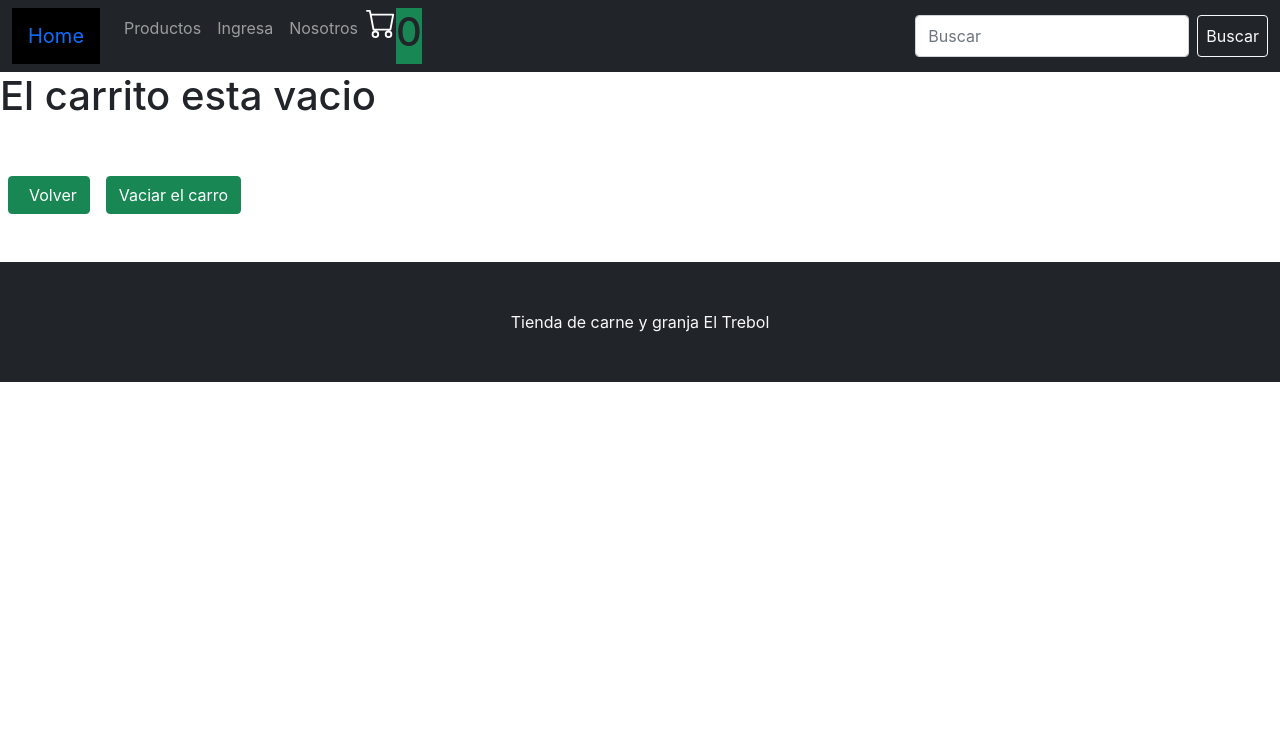
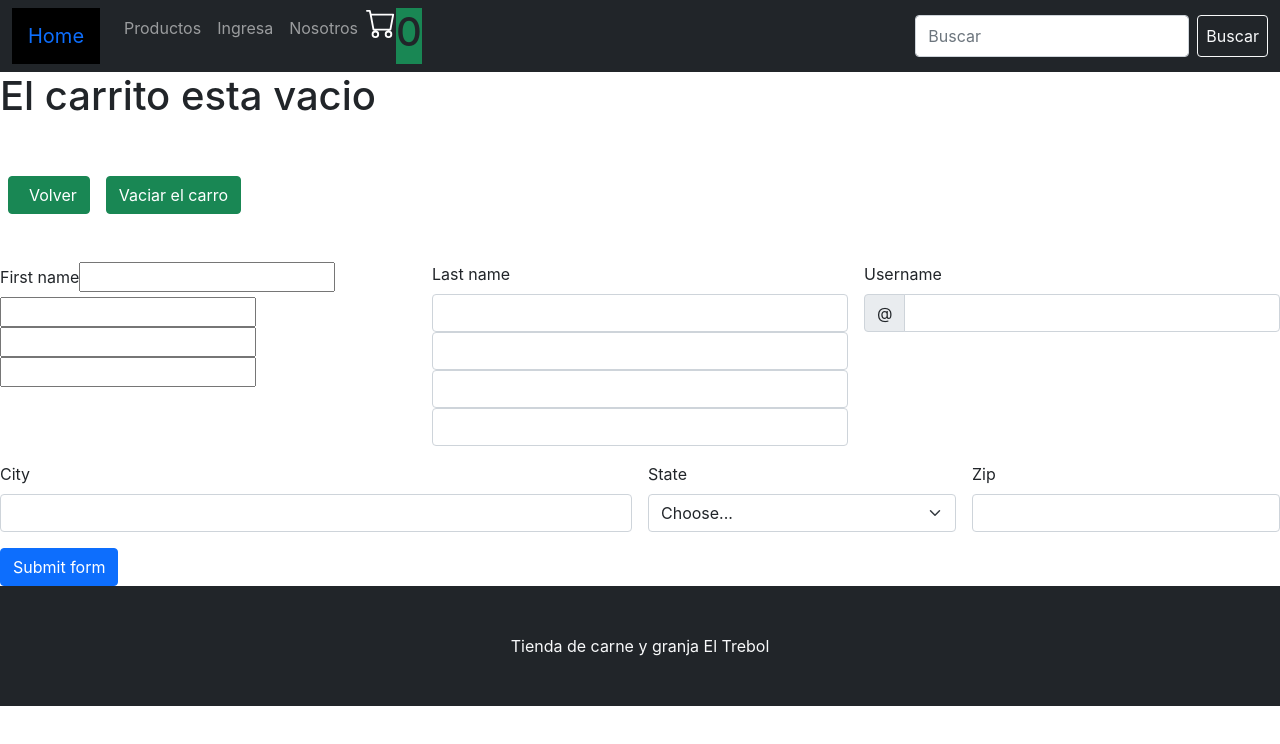
Before and after one commit to Gonzalomartinisa/eltrebolecomerce, a React (Create React App) app: page /CartContext in a window 1280 px wide. Shown: the top 744 px of the page. Built offline with nearby package versions, Linux system fonts and the light colour scheme.

Commit message:
Firebase2

```diff
--- a/src/Views/Carrito/CartContext.jsx
+++ b/src/Views/Carrito/CartContext.jsx
@@ -1,7 +1,7 @@
 import React, { useContext } from 'react'
 import { GlobalContext } from '../../context/GlobalStateContext'
 import { Link } from 'react-router-dom';
-import ItemCount from '../../componentes/ItemCount/ItemCount';
+import Formulario from '../../componentes/Formulario/Formulario';
 
 const CartContext = () => {
 
@@ -32,7 +32,11 @@ const CartContext = () => {
      ) : <h1>El carrito esta vacio </h1>}
     <Link className="btn btn-success my-5 m-2" to="/"><i className="mx-1 bi bi-arrow-left"></i>Volver</Link>
     <button onClick={() => clear(carrito)} className='btn btn-success my-5 m-2'>Vaciar el carro</button>
+
+    <Formulario carrito={carrito}/>
       </>
+
+
   )
 }
 
--- /dev/null
+++ b/src/componentes/Formulario/Formulario.jsx
@@ -0,0 +1,106 @@
+import React from 'react'
+import { useState } from 'react';
+import CartContext from '../../Views/Carrito/CartContext';
+import db from '../../service/firebase'
+import { collection, doc, getDoc, getDocs, getFirestore, orderBy } from 'firebase/firestore'
+import { keyboard } from '@testing-library/user-event/dist/keyboard';
+const Formulario = ({total, carrito}) => {
+
+    // const {limpiarCarrito} = CartContext();
+    // const {fetchGenerateTicket} = useFirebase();
+
+    const [formulario, setFormulario] = useState({
+        buyer: {
+            nombre: "",
+            email: "",
+            apellido: "",
+            telefono: "",
+        },
+        total: total,
+        items: carrito,
+    })
+
+    const [error, setError] = useState({});
+
+    const {buyer: {nombre, email, apellido, telefono}} = formulario;
+
+    const handleChange = (e) => {
+      const {name, value} = e.target;
+         setFormulario({
+           ...formulario,
+           buyer: {...formulario.buyer,
+          [name]: value,
+          }
+         })
+    }
+
+  return (
+    <form class="row g-3 needs-validation" novalidate>
+    <div class="col-md-4 position-relative">
+      <label for="validationTooltip01" class="form-label">First name</label>
+      {Object.keys(formulario.buyer).map((key, index) =>(
+      <input
+      type="email"
+      className={`form-control"}`}
+      id="email"
+      aria-describedby="emailHelp"
+      value={key.value}
+      onChange={handleChange}
+      required
+    />
+      ))}
+      <div class="valid-tooltip">
+        Looks good!
+      </div>
+    </div>
+    <div class="col-md-4 position-relative">
+      <label for="validationTooltip02" class="form-label">Last name</label>
+      {Object.keys(formulario.buyer).map((key, index) =>(
+      <input type="text" class="form-control" id={nombre} key={index} value={nombre} onChange={handleChange} required/>
+      ))}
+      <div class="valid-tooltip">
+        Looks good!
+      </div>
+    </div>
+    <div class="col-md-4 position-relative">
+      <label for="validationTooltipUsername" class="form-label">Username</label>
+      <div class="input-group has-validation">
+        <span class="input-group-text" id="validationTooltipUsernamePrepend">@</span>
+        <input type="text" class="form-control" id="validationTooltipUsername" aria-describedby="validationTooltipUsernamePrepend" required/>
+        <div class="invalid-tooltip">
+          Please choose a unique and valid username.
+        </div>
+      </div>
+    </div>
+    <div class="col-md-6 position-relative">
+      <label for="validationTooltip03" class="form-label">City</label>
+      <input type="text" class="form-control" id="validationTooltip03" required/>
+      <div class="invalid-tooltip">
+        Please provide a valid city.
+      </div>
+    </div>
+    <div class="col-md-3 position-relative">
+      <label for="validationTooltip04" class="form-label">State</label>
+      <select class="form-select" id="validationTooltip04" required>
+        <option selected disabled value="">Choose...</option>
+        <option>...</option>
+      </select>
+      <div class="invalid-tooltip">
+        Please select a valid state.
+      </div>
+    </div>
+    <div class="col-md-3 position-relative">
+      <label for="validationTooltip05" class="form-label">Zip</label>
+      <input type="text" class="form-control" id="validationTooltip05" required/>
+      <div class="invalid-tooltip">
+        Please provide a valid zip.
+      </div>
+    </div>
+    <div class="col-12">
+      <button class="btn btn-primary" type="submit">Submit form</button>
+    </div>
+  </form>
+  )
+}
+
+export default Formulario
--- a/src/componentes/ItemList/ItemList.jsx
+++ b/src/componentes/ItemList/ItemList.jsx
@@ -1,8 +1,7 @@
 import React from "react";
 import Item from "../Item/Item";
 import Loader from "../../Views/Loader/Loader";
-import db from '../../service/firebase'
-import { collection, doc, getDoc, getDocs, getFirestore } from 'firebase/firestore'
+
 
 const ItemList = ({productos}) => {
 
```
Also changed, not shown: src/Formulario/Formulario.jsx (deleted, +0 -29 lines).
